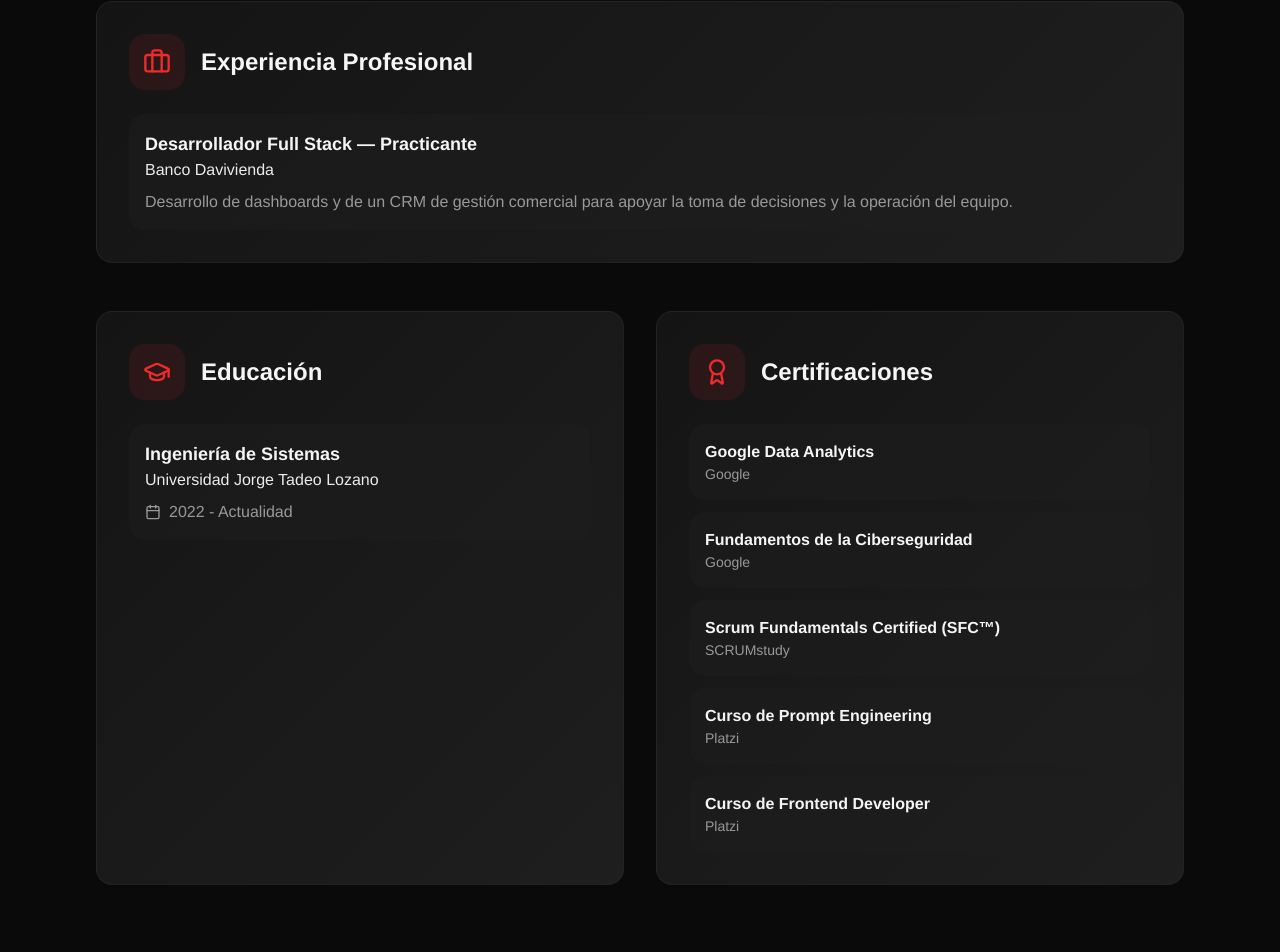
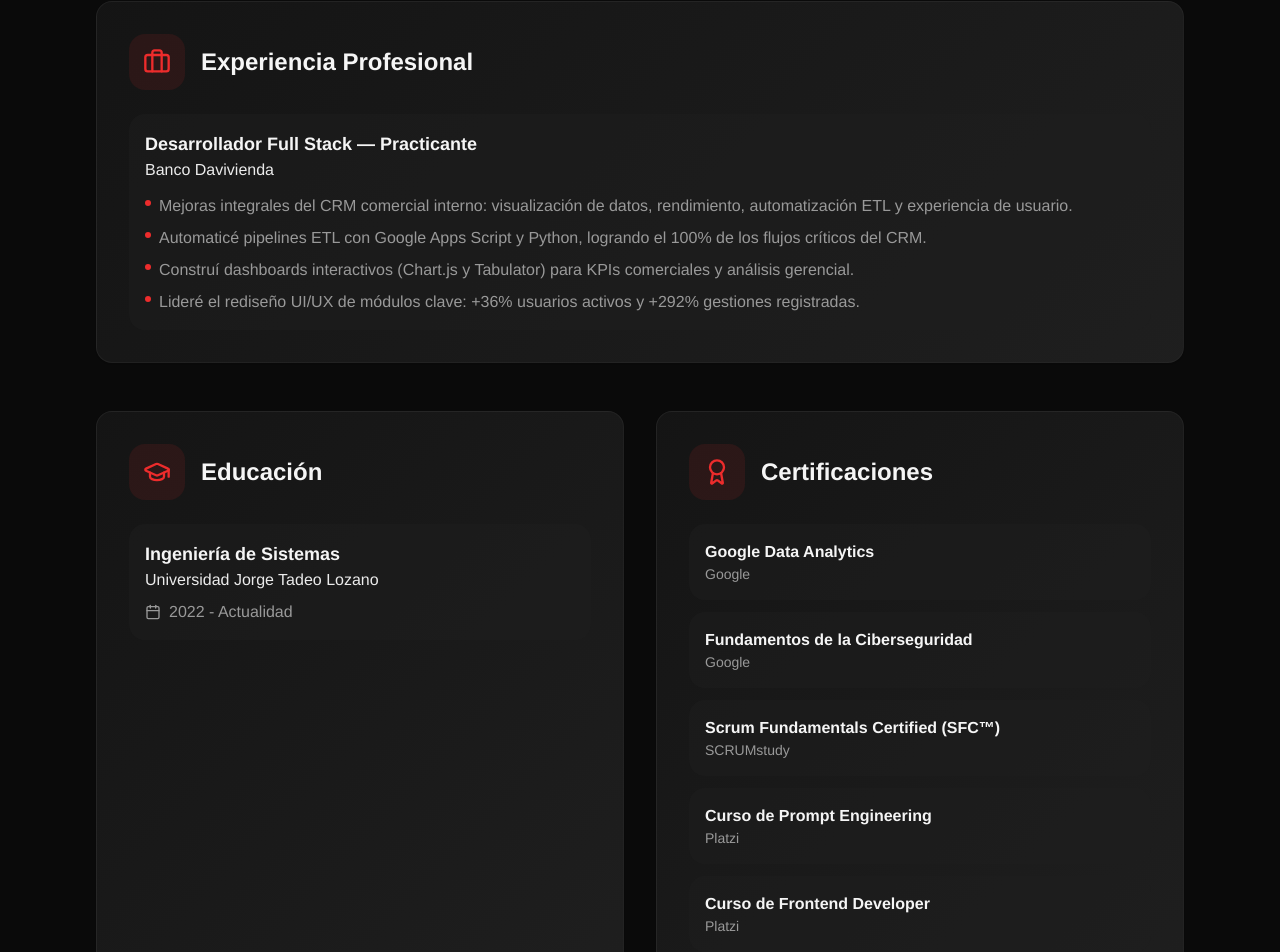
Before and after one commit to s4mooel/pagina-personal, a React (Vite) app: page / in a window 1280 px wide. Shown: the part 2525-3477 px from the top of the page. Built offline with nearby package versions, Linux system fonts and the light colour scheme; the HTML template or start-up script is replaced by a standard one.

Commit message:
Changes
Co-authored-by: s4mooel <237120413+s4mooel@users.noreply.github.com>

```diff
--- a/src/components/Education.tsx
+++ b/src/components/Education.tsx
@@ -64,9 +64,24 @@ const Education = () => {
                 <div className="p-4 rounded-lg bg-secondary/50">
                   <h4 className="text-lg font-semibold">Desarrollador Full Stack — Practicante</h4>
                   <p className="text-primary font-medium">Banco Davivienda</p>
-                  <p className="mt-2 text-muted-foreground">
-                    Desarrollo de dashboards y de un CRM de gestión comercial para apoyar la toma de decisiones y la operación del equipo.
-                  </p>
+                  <ul className="mt-3 space-y-2 text-muted-foreground">
+                    <li className="flex gap-2">
+                      <span className="mt-1.5 w-1.5 h-1.5 rounded-full bg-brand shrink-0" />
+                      <span>Mejoras integrales del CRM comercial interno: visualización de datos, rendimiento, automatización ETL y experiencia de usuario.</span>
+                    </li>
+                    <li className="flex gap-2">
+                      <span className="mt-1.5 w-1.5 h-1.5 rounded-full bg-brand shrink-0" />
+                      <span>Automaticé pipelines ETL con Google Apps Script y Python, logrando el 100% de los flujos críticos del CRM.</span>
+                    </li>
+                    <li className="flex gap-2">
+                      <span className="mt-1.5 w-1.5 h-1.5 rounded-full bg-brand shrink-0" />
+                      <span>Construí dashboards interactivos (Chart.js y Tabulator) para KPIs comerciales y análisis gerencial.</span>
+                    </li>
+                    <li className="flex gap-2">
+                      <span className="mt-1.5 w-1.5 h-1.5 rounded-full bg-brand shrink-0" />
+                      <span>Lideré el rediseño UI/UX de módulos clave: +36% usuarios activos y +292% gestiones registradas.</span>
+                    </li>
+                  </ul>
                 </div>
               </div>
             </Card>
```
